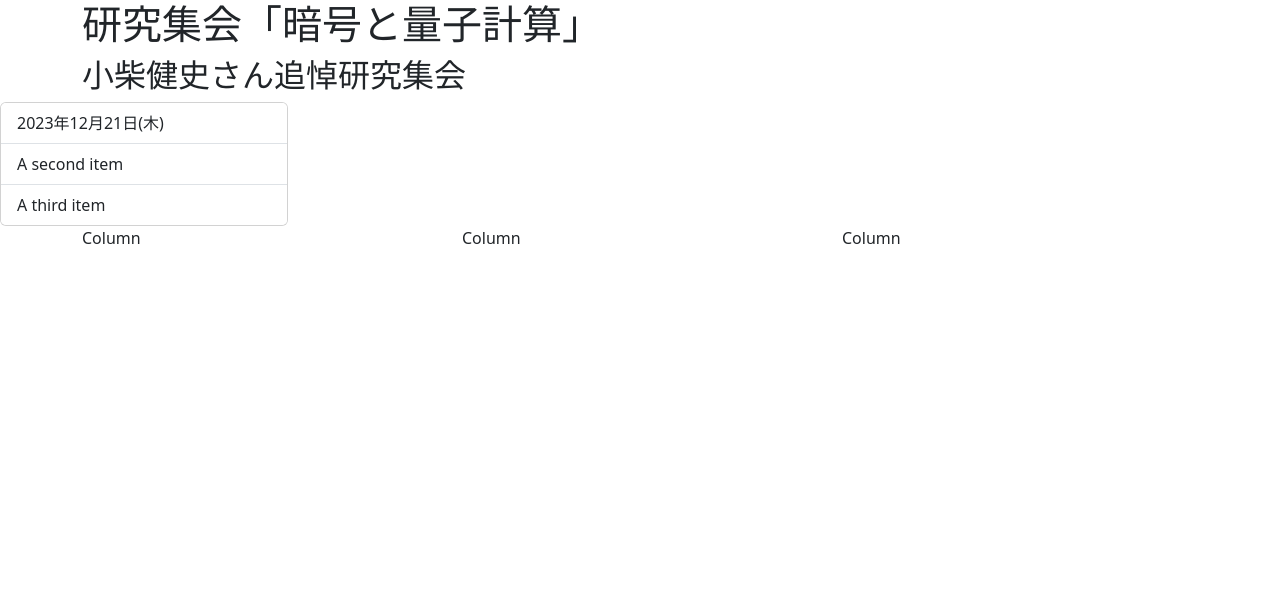
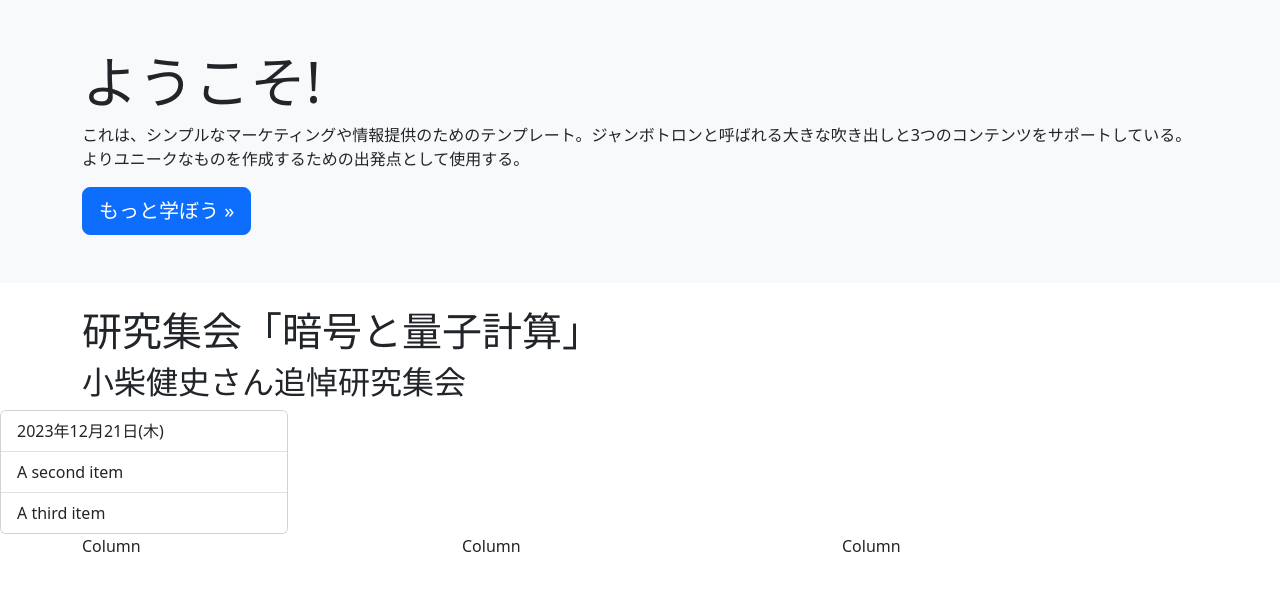
Before and after one commit to yasunaga-group/wcqc2023, a plain HTML site: page index.html in a window 1280 px wide. Drawn offline with nearby package versions, Linux system fonts and the light colour scheme.

Commit message:
Update index.html

```diff
--- a/index.html
+++ b/index.html
@@ -9,7 +9,15 @@
 <link href="https://cdn.jsdelivr.net/npm/bootstrap@5.3.0/dist/css/bootstrap.min.css" rel="stylesheet" integrity="sha384-9ndCyUaIbzAi2FUVXJi0CjmCapSmO7SnpJef0486qhLnuZ2cdeRhO02iuK6FUUVM" crossorigin="anonymous">
     <title>研究集会「暗号と量子計算」</title>
   </head>
+
   <body>
+<div class="bg-body-tertiary p-3 p-sm-5 mb-4">
+      <div class="container">
+        <h1 class="display-4">ようこそ!</h1>
+        <p>これは、シンプルなマーケティングや情報提供のためのテンプレート。ジャンボトロンと呼ばれる大きな吹き出しと3つのコンテンツをサポートしている。よりユニークなものを作成するための出発点として使用する。</p>
+        <a class="btn btn-primary btn-lg" href="#" role="button">もっと学ぼう &raquo;</a>
+      </div>
+    </div>
 
 <div class="container-sm"><h1>研究集会「暗号と量子計算」</h1></div>
 <div class="container-sm"><h2>小柴健史さん追悼研究集会</h2></div>
```
